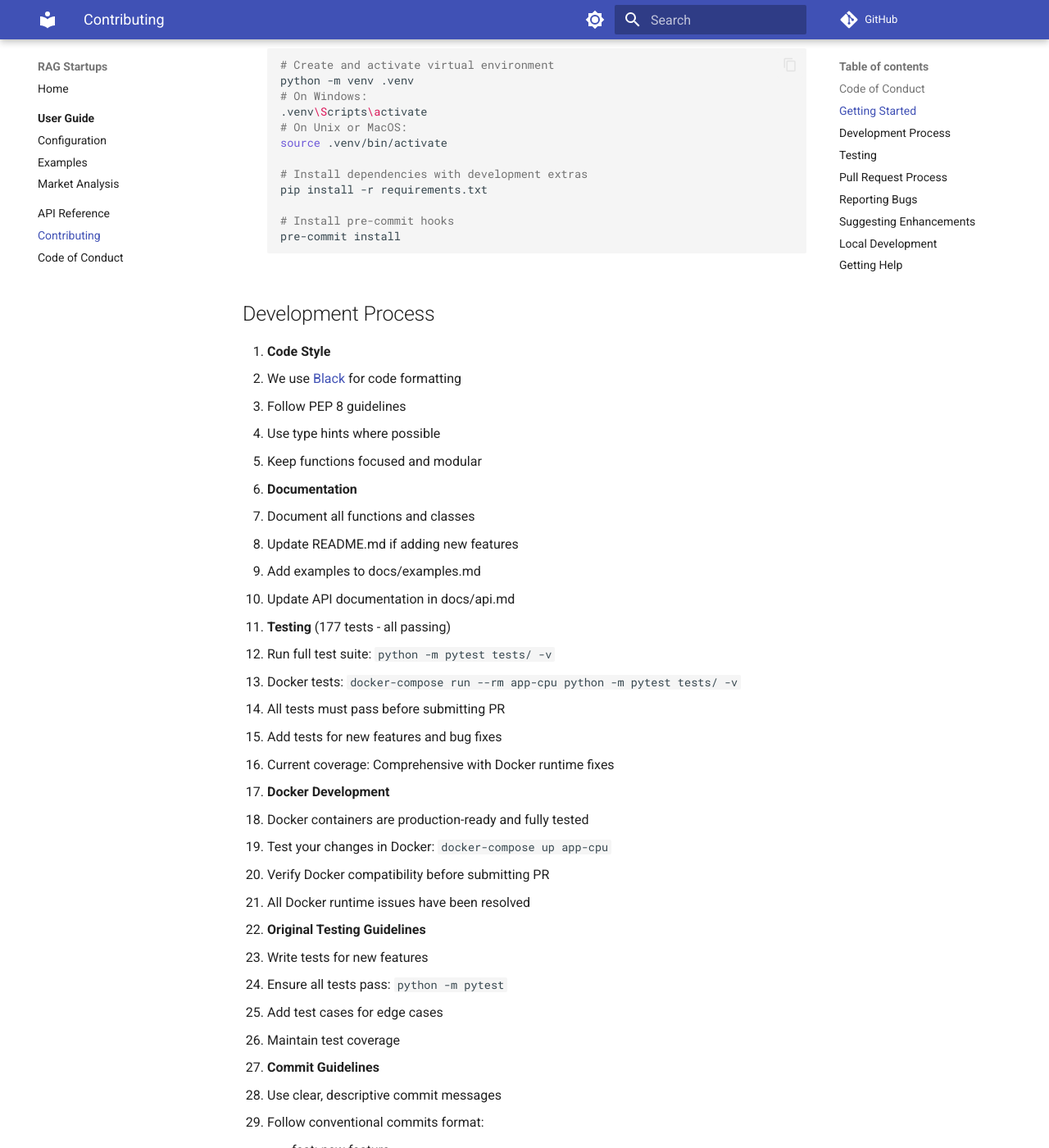
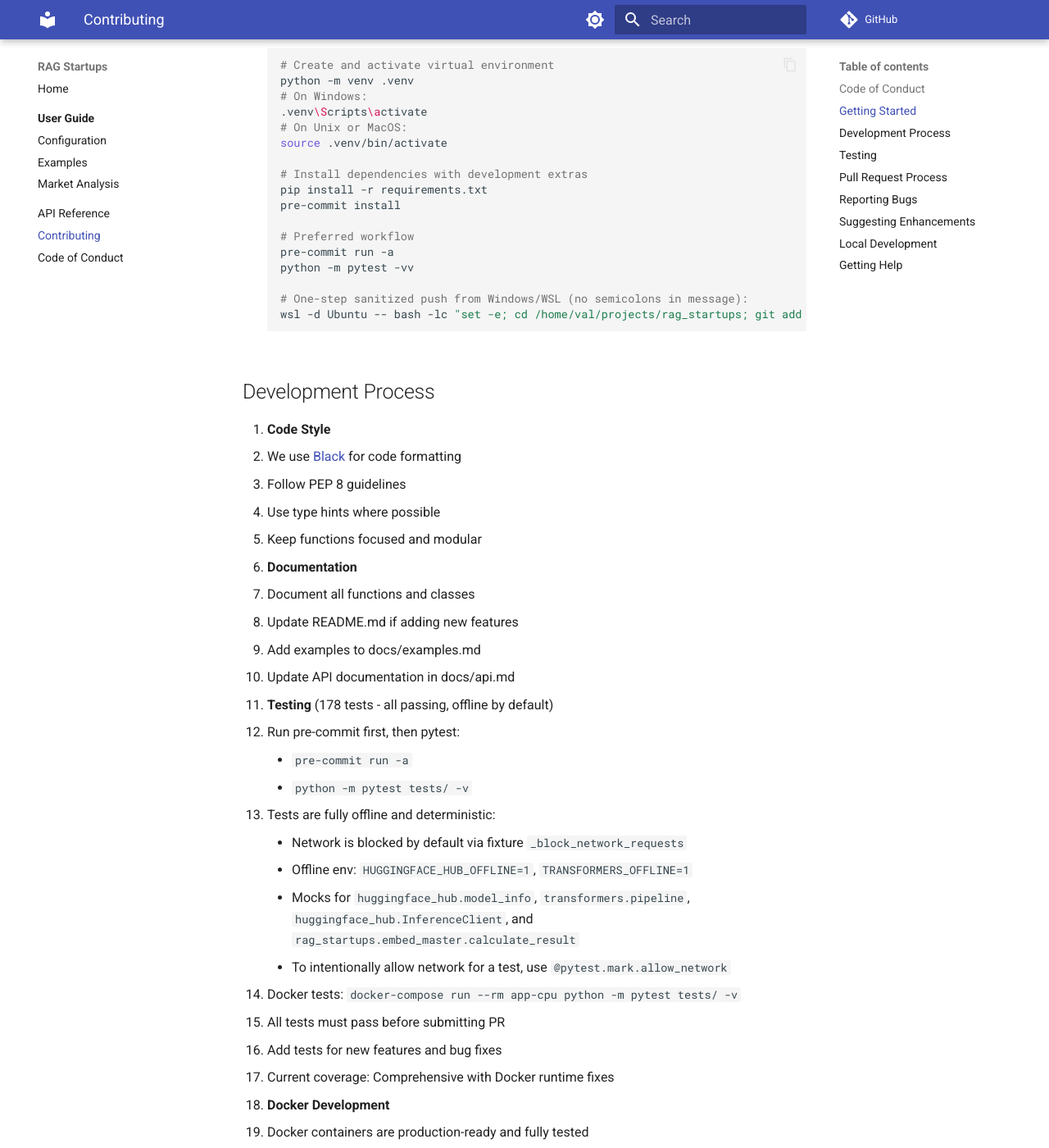
Before and after one commit to valginer0/RAGVenture, an MkDocs documentation site: the page built from docs/contributing.md, in a window 1280 px wide and 1400 px high, scrolled down 739 px. Shown: the whole window at 82% size. Built offline with MkDocs 1.6.1 and Material for MkDocs 9.7.7, drawn with Linux system fonts in a browser that asks for light colours; comment, search, counter and statistics services are not loaded; some of the changed text lies outside the part shown.

Commit message:
docs: add CLI preflight and offline testing policy; update counts and workflow

````diff
--- a/CONTRIBUTING.md
+++ b/CONTRIBUTING.md
@@ -28,9 +28,14 @@ By participating in this project, you are expected to uphold our Code of Conduct
 
    # Install dependencies with development extras
    pip install -r requirements.txt
+   pre-commit install
 
-   # Install pre-commit hooks
-   pre-commit install
+   # Preferred workflow
+   pre-commit run -a
+   python -m pytest -vv
+
+   # One-step sanitized push from Windows/WSL (no semicolons in message):
+   wsl -d Ubuntu -- bash -lc "set -e; cd /home/val/projects/rag_startups; git add -A; git commit -m 'concise update message'; git push -v origin HEAD:main"
    ```
 
 ## Development Process
@@ -47,8 +52,15 @@ By participating in this project, you are expected to uphold our Code of Conduct
    - Add examples to docs/examples.md
    - Update API documentation in docs/api.md
 
-3. **Testing** (177 tests - all passing)
-   - Run full test suite: `python -m pytest tests/ -v`
+3. **Testing** (178 tests - all passing, offline by default)
+   - Run pre-commit first, then pytest:
+     - `pre-commit run -a`
+     - `python -m pytest tests/ -v`
+   - Tests are fully offline and deterministic:
+     - Network is blocked by default via fixture `_block_network_requests`
+     - Offline env: `HUGGINGFACE_HUB_OFFLINE=1`, `TRANSFORMERS_OFFLINE=1`
+     - Mocks for `huggingface_hub.model_info`, `transformers.pipeline`, `huggingface_hub.InferenceClient`, and `rag_startups.embed_master.calculate_result`
+     - To intentionally allow network for a test, use `@pytest.mark.allow_network`
    - Docker tests: `docker-compose run --rm app-cpu python -m pytest tests/ -v`
    - All tests must pass before submitting PR
    - Add tests for new features and bug fixes
@@ -60,13 +72,7 @@ By participating in this project, you are expected to uphold our Code of Conduct
    - Verify Docker compatibility before submitting PR
    - All Docker runtime issues have been resolved
 
-5. **Original Testing Guidelines**
-   - Write tests for new features
-   - Ensure all tests pass: `python -m pytest`
-   - Add test cases for edge cases
-   - Maintain test coverage
-
-4. **Commit Guidelines**
+5. **Commit Guidelines**
    - Use clear, descriptive commit messages
    - Follow conventional commits format:
      - feat: new feature
@@ -79,24 +85,26 @@ By participating in this project, you are expected to uphold our Code of Conduct
 
 ## Testing
 
-We maintain a comprehensive test suite with 31 passing tests. Before submitting your PR:
+We maintain a comprehensive, offline test suite. Before submitting your PR:
 
-1. Run the full test suite:
+1. Run the full test suite (after pre-commit):
    ```bash
-   pytest tests/
+   pre-commit run -a
+   python -m pytest -vv
    ```
 
 2. Ensure test coverage:
    ```bash
-   pytest --cov=rag_startups tests/
+   pre-commit run -a
+   python -m pytest --cov=rag_startups -vv
    ```
 
-3. Key test files:
+3. Key test files (selection):
    - `tests/test_rag_chain.py`: Core RAG functionality
    - `tests/idea_generator/test_generator.py`: Idea generation
    - `tests/test_data_loader.py`: Data loading and processing
 
-4. Performance benchmarks (tests will fail if exceeded):
+4. Performance benchmarks (informational):
    - Data Loading: < 0.1s
    - Embedding Generation: < 25s
    - Idea Generation: < 1s per idea
````
Also changed, not shown: README.md (+16 -1 lines), docs/examples.md (+16 -0 lines).
